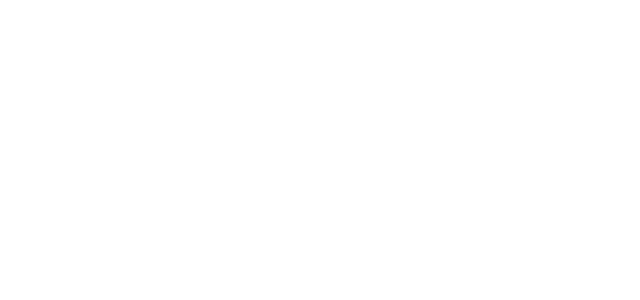
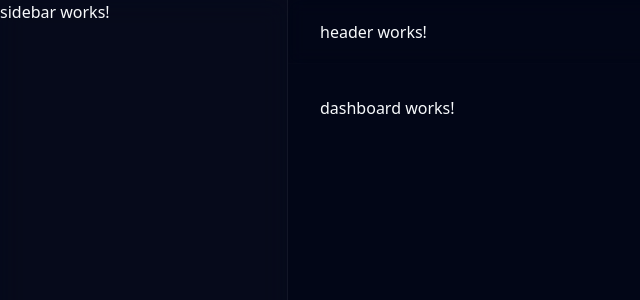
Before and after one commit to khaled-elhenaweey/Edu-Stream-Dashboard, an Angular app: page / in a window 1280 px wide. Shown: the top 300 px of the page, without its empty margins (0-640 px from the left). Built offline with nearby package versions, Linux system fonts and the light colour scheme.

Commit message:
set the main styling in the app component

```diff
--- a/src/app/app.html
+++ b/src/app/app.html
@@ -1 +1,19 @@
-<router-outlet />
+<div class="flex min-hi-screen bg-[#020617] text-slate-50 font-sans selection:bg-blue-500/30">
+
+  <aside class="w-72 border-r border-white/5 bg-white/2 backdrop-blur-md hidden md:flex flex-col">
+    <app-sidebar />
+  </aside>
+
+  <main class="flex-1 flex flex-col h-screen overflow-hidden">
+
+    <header class="h-16 border-b border-white/1 backdrop-blur-sm flex items-center px-8">
+      <app-header />
+    </header>
+
+    <section class="flex-1 overflow-y-auto p-8 custom-scrollbar">
+      <app-dashboard />
+    </section>
+
+  </main>
+
+</div>
--- a/src/app/app.ts
+++ b/src/app/app.ts
@@ -1,9 +1,12 @@
 import { Component, signal } from '@angular/core';
 import { RouterOutlet } from '@angular/router';
+import { Sidebar } from './layout/sidebar/sidebar';
+import { Header } from './layout/header/header';
+import { Dashboard } from './features/dashboard/dashboard';
 
 @Component({
   selector: 'app-root',
-  imports: [RouterOutlet],
+  imports: [RouterOutlet, Sidebar, Header, Dashboard],
   templateUrl: './app.html',
   styleUrl: './app.css'
 })
```
